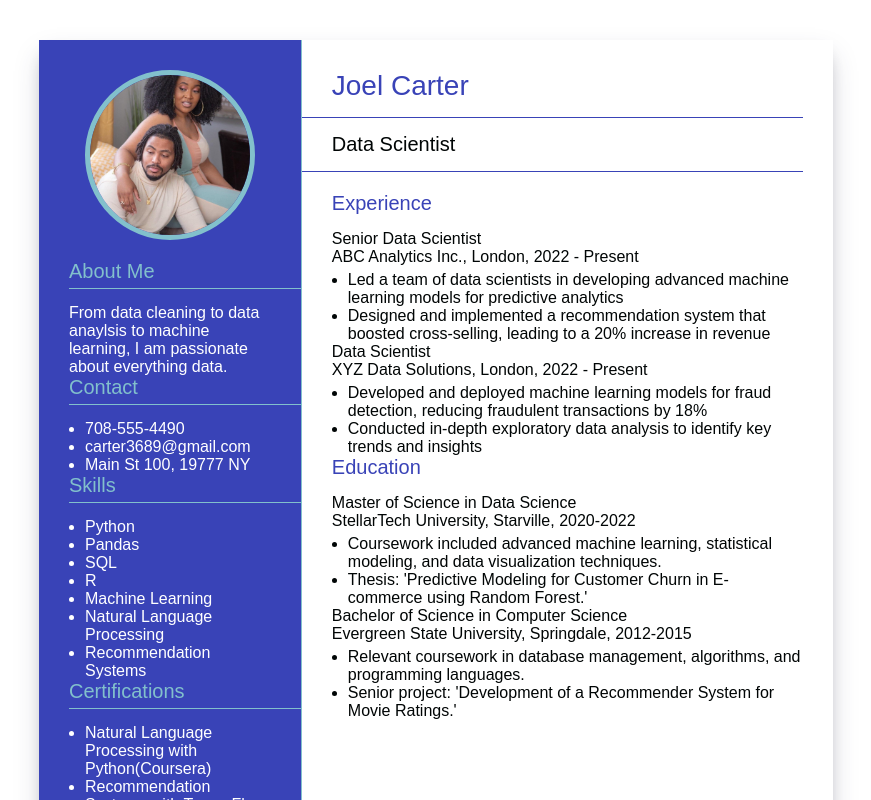
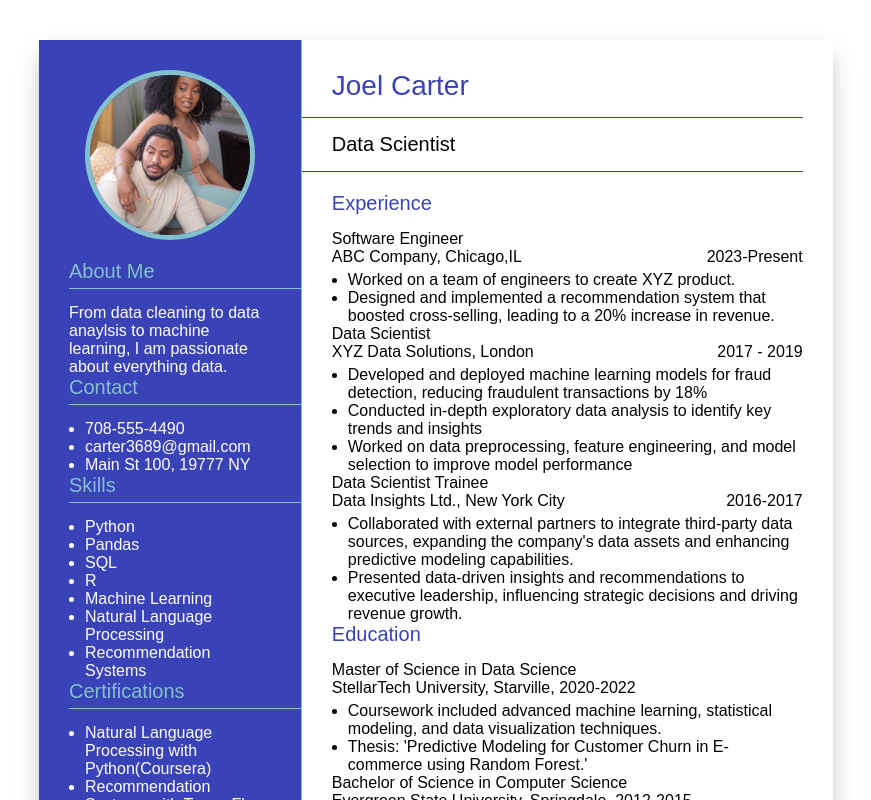
Before and after one commit to carter3689/Resume-Builder, a Vue app: page / in a window 1280 px wide. Shown: the top 800 px of the page, without its empty margins (1-872 px from the left). Built offline with nearby package versions, Linux system fonts and the light colour scheme.

Commit message:
Adding experience section with v-for plus styling

```diff
--- a/src/App.vue
+++ b/src/App.vue
@@ -20,6 +20,9 @@
             {{ headlines[1] }}
           </h4>
           <ul>
+            <!--Read up more about v-bind and maintaining state with key:
+            https://vuejs.org/guide/essentials/list.html#maintaining-state-with-key
+           -->
             <li v-for="(contact, key) in contact" :key="key">
               {{ contact }}
             </li>
@@ -57,33 +60,20 @@
           <h4 class="section-headline">
             {{ headlines[4] }}
           </h4>
-          <div>Senior Data Scientist</div>
-          <div>ABC Analytics Inc., London, 2022 - Present</div>
-
-          <ul>
-            <li>
-              Led a team of data scientists in developing advanced machine
-              learning models for predictive analytics
-            </li>
-            <li>
-              Designed and implemented a recommendation system that boosted
-              cross-selling, leading to a 20% increase in revenue
-            </li>
-          </ul>
-
-          <div>Data Scientist</div>
-          <div>XYZ Data Solutions, London, 2022 - Present</div>
-
-          <ul>
-            <li>
-              Developed and deployed machine learning models for fraud
-              detection, reducing fraudulent transactions by 18%
-            </li>
-            <li>
-              Conducted in-depth exploratory data analysis to identify key
-              trends and insights
-            </li>
-          </ul>
+          <div v-for="(item, index) in experience" :key="index">
+            <div>
+              {{ item.title }}
+            </div>
+            <div class="d-flex justify-content-between">
+              <div>{{ item.company }}, {{ item.location }}</div>
+              <div>{{ item.date }}</div>
+            </div>
+            <ul>
+              <li v-for="(desc, innerIndex) in item.description" :key="innerIndex">
+                {{ desc }}
+              </li>
+            </ul>
+          </div>
 
           <h4 class="section-headline">
             {{ headlines[5] }}
@@ -141,6 +131,37 @@
           "Machine Learning",
           "Natural Language Processing",
           "Recommendation Systems"
+      ],
+      experience: [
+        {
+          title:"Software Engineer",
+          company: "ABC Company",
+          location: "Chicago,IL",
+          date: "2023-Present",
+          description: ["Worked on a team of engineers to create XYZ product.",
+          "Designed and implemented a recommendation system that boosted cross-selling, leading to a 20% increase in revenue."],
+        },
+        {
+          title: "Data Scientist",
+          company: "XYZ Data Solutions",
+          location: "London",
+          date: "2017 - 2019",
+          description: [
+            "Developed and deployed machine learning models for fraud detection, reducing fraudulent transactions by 18%",
+            "Conducted in-depth exploratory data analysis to identify key trends and insights",
+            "Worked on data preprocessing, feature engineering, and model selection to improve model performance"
+        ]
+      },
+          {
+        title: "Data Scientist Trainee",
+        company: "Data Insights Ltd.",
+        location: "New York City",
+        date: "2016-2017",
+        description: [
+          "Collaborated with external partners to integrate third-party data sources, expanding the company's data assets and enhancing predictive modeling capabilities.",
+          "Presented data-driven insights and recommendations to executive leadership, influencing strategic decisions and driving revenue growth."
+        ]
+      }
       ]
     }
   }
@@ -155,6 +176,10 @@
   For North America letter size use width: 8.5in; height: 11in; */
   height: 297mm;
   width: 210mm;
+}
+
+.inner-section{
+  margin-bottom: 20px;
 }
 
 .section-headline {
--- a/src/assets/main.css
+++ b/src/assets/main.css
@@ -38,3 +38,7 @@ body {
   font-family: sans-serif;
   font-size: 16px;
 }
+
+.justify-content-between{
+  justify-content: space-between;
+}
```
